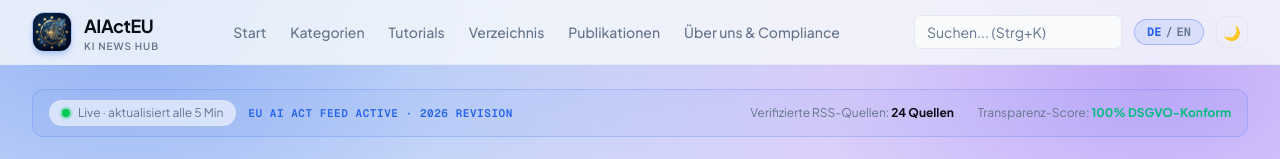
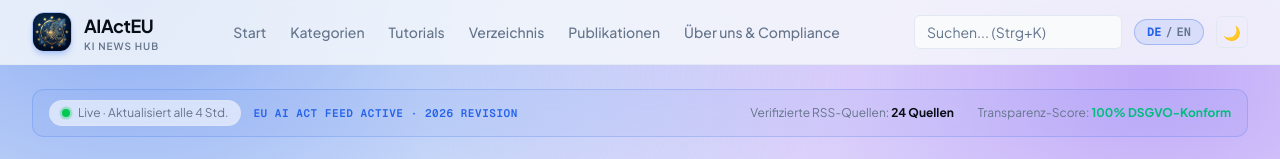
Before and after one commit to OrhanHero/AIActEU, a Next.js app in the folder frontend/: page / in a window 1280 px wide. Shown: the top 159 px of the page. Built offline with nearby package versions, Linux system fonts and the light colour scheme; no server answers.

Commit message:
fix(ui): Update LiveIndicator badge to reflect exact 4-hour automated cron schedule with DE/EN i18n support

```diff
--- a/frontend/src/components/LiveIndicator.tsx
+++ b/frontend/src/components/LiveIndicator.tsx
@@ -1,4 +1,10 @@
+"use client";
+
+import { useLanguage } from "@/context/LanguageContext";
+
 export function LiveIndicator({ className = "" }: { className?: string }) {
+  const { lang } = useLanguage();
+
   return (
     <span
       className={`inline-flex items-center gap-2 rounded-full border border-border/50 bg-surface/60 px-3 py-1 text-xs text-muted backdrop-blur-sm ${className}`}
@@ -7,7 +13,7 @@ export function LiveIndicator({ className = "" }: { className?: string }) {
         <span className="absolute inline-flex h-full w-full animate-ping rounded-full bg-green-500 opacity-75" />
         <span className="relative inline-flex h-2 w-2 rounded-full bg-green-500" />
       </span>
-      Live · aktualisiert alle 5 Min
+      {lang === "en" ? "Live · Updated every 4h" : "Live · Aktualisiert alle 4 Std."}
     </span>
   );
 }
```
